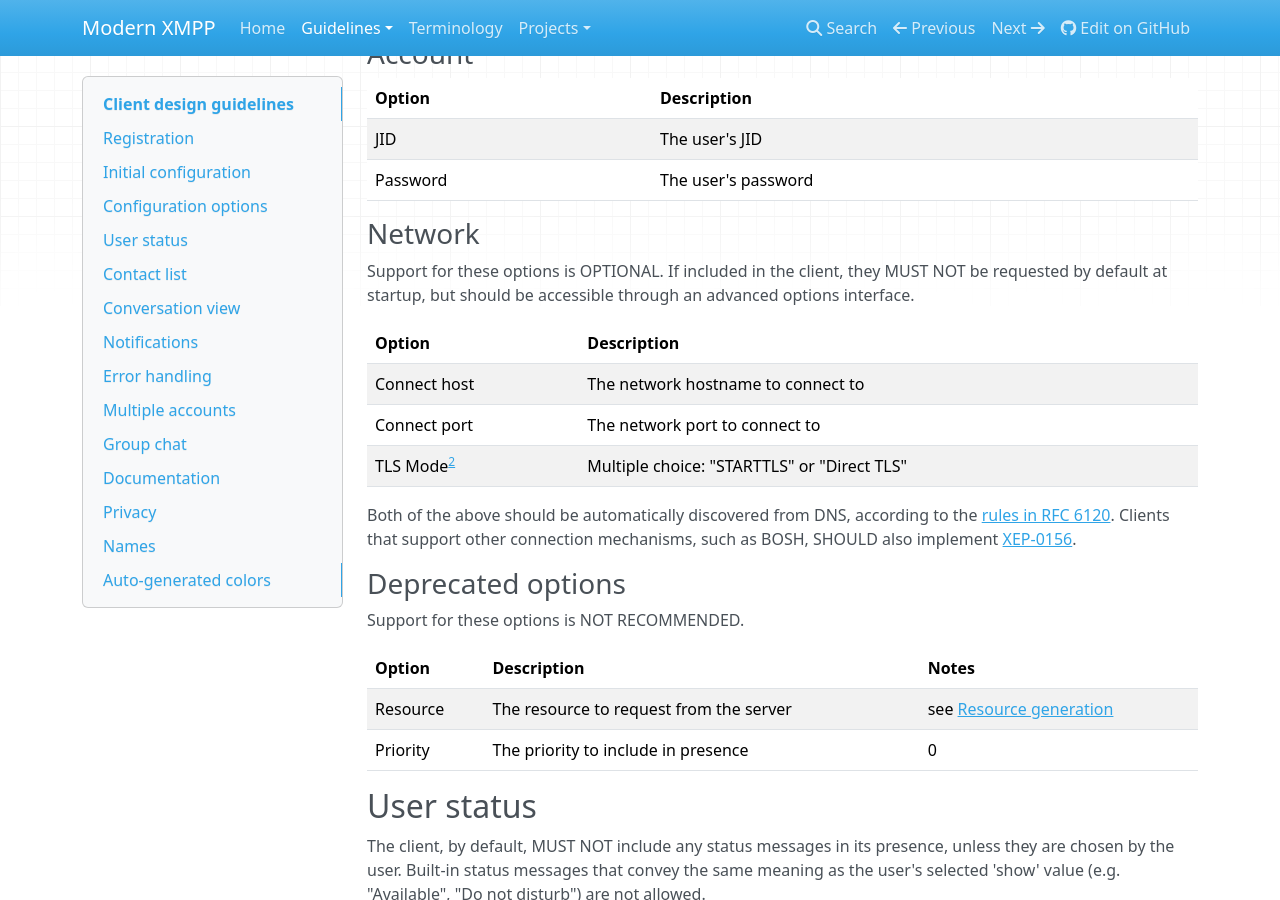
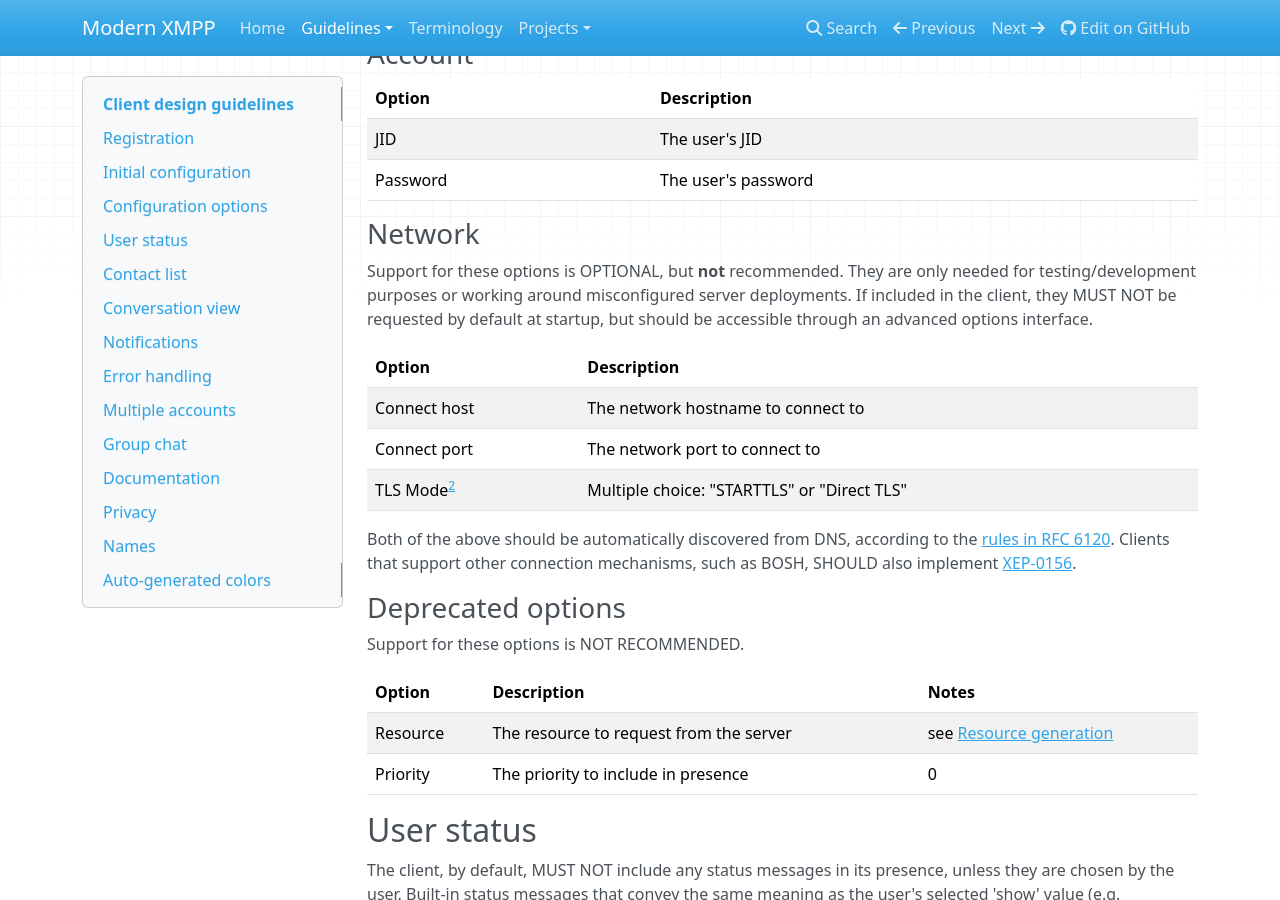
Before and after one commit to modernxmpp/modernxmpp, an MkDocs documentation site: the page built from docs/client/design.md, in a window 1280 px wide and 900 px high, scrolled down 547 px. Built offline with MkDocs 1.6.1, drawn with Linux system fonts in a browser that asks for light colours; nearby versions of some CDN libraries.

Commit message:
Clarify network options intention

```diff
--- a/docs/client/design.md
+++ b/docs/client/design.md
@@ -29,8 +29,7 @@ List recommended configuration options.
 
 ### Network
 
-Support for these options is OPTIONAL. If included in the client, they MUST NOT
-be requested by default at startup, but should be accessible through an advanced options interface.
+Support for these options is OPTIONAL, but **not** recommended. They are only needed for testing/development purposes or working around misconfigured server deployments. If included in the client, they MUST NOT be requested by default at startup, but should be accessible through an advanced options interface.
 
 | Option              | Description                                  |
 |:--------------------|:---------------------------------------------|
```
